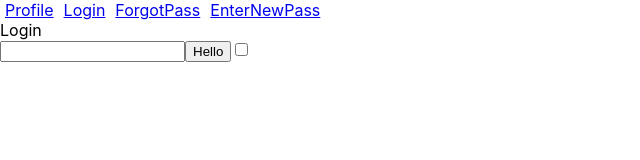
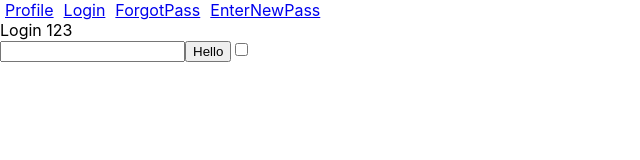
Before and after one commit to saintic132/GlobalProject, a React (Create React App) app: page /#/login in a window 1280 px wide. Shown: the top 160 px of the page, without its empty margins (0-640 px from the left). Built offline with nearby package versions, Linux system fonts and the light colour scheme.

Commit message:
Тест логин

```diff
--- a/src/components/features/Login/Login.tsx
+++ b/src/components/features/Login/Login.tsx
@@ -2,7 +2,7 @@
 export const Login = () => {
     return (
         <div>
-            Login
+            Login 123
         </div>
     )
 };
```
